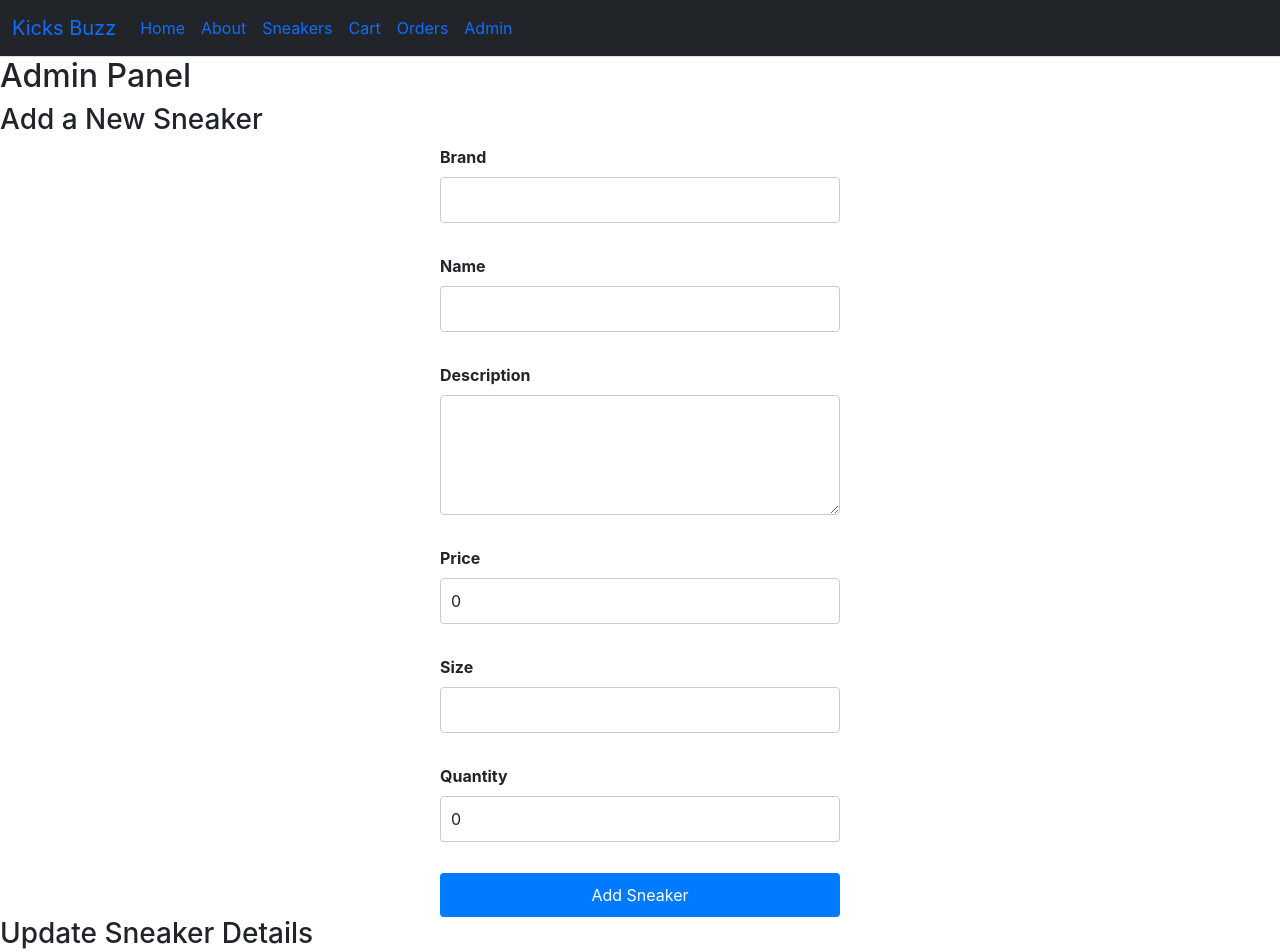
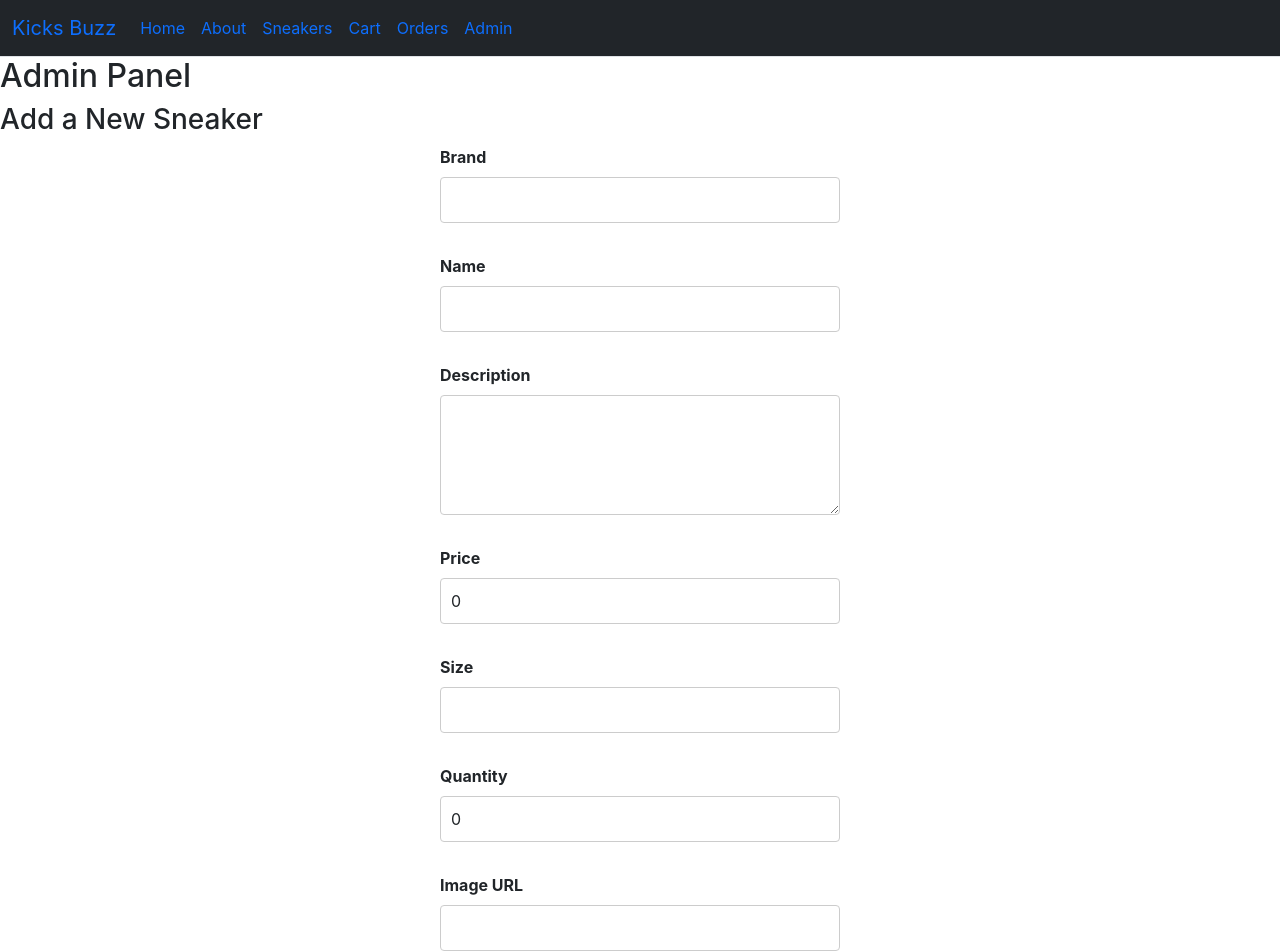
Before and after one commit to mark9559/Phase-2-Project, a React (Create React App) app in the folder sneaker-shop/: page /admin in a window 1280 px wide. Shown: the top 952 px of the page. Built offline with nearby package versions, Linux system fonts and the light colour scheme; data requests are answered from the project's data file.

Commit message:
Admin Side Updates

```diff
--- a/sneaker-shop/db.json
+++ b/sneaker-shop/db.json
@@ -402,7 +402,8 @@
       "price": 100,
       "size": "US 7,US 8,US 9,US10",
       "quantity": 15,
-      "id": 29
+      "id": 29,
+      "image": "https://www.converse.com/dw/image/v2/BCZC_PRD/on/demandware.static/-/Sites-cnv-master-catalog/default/dw246d3b73/images/e_08/568497C_E_08X1.jpg?sw=406"
     }
   ],
   "cart": [],
--- a/sneaker-shop/src/components/Admin.js
+++ b/sneaker-shop/src/components/Admin.js
@@ -10,6 +10,7 @@ const Admin = () => {
     price: 0,
     size: '',
     quantity: 0,
+    image: '',
   });
   const [selectedSneaker, setSelectedSneaker] = useState(null);
 
@@ -40,6 +41,8 @@ const Admin = () => {
           price: 0,
           size: '',
           quantity: 0,
+          image: '',
+
         });
       })
       .catch((error) => console.error('Error adding sneaker:', error));
@@ -98,6 +101,20 @@ const Admin = () => {
     <label htmlFor="quantity" className="form-label">Quantity</label>
     <input type="number" className="form-control" id="quantity" value={newSneaker.quantity} onChange={(e) => setNewSneaker({ ...newSneaker, quantity: parseInt(e.target.value) })} />
   </div>
+  <div className="mb-3">
+            <label htmlFor="image" className="form-label">
+              Image URL
+            </label>
+            <input
+              type="text"
+              className="form-control"
+              id="image"
+              value={newSneaker.image}
+              onChange={(e) =>
+                setNewSneaker({ ...newSneaker, image: e.target.value })
+              }
+            />
+          </div>
   <button type="button" onClick={handleAddSneaker}>Add Sneaker</button>
 </form>
       </div>
@@ -135,6 +152,20 @@ const Admin = () => {
             <label htmlFor="quantity" className="form-label">Quantity</label>
             <input type="number" className="form-control" id="quantity" value={selectedSneaker.quantity} onChange={(e) => setSelectedSneaker({ ...selectedSneaker, quantity: parseInt(e.target.value) })} />
           </div>
+          <div className="mb-3">
+              <label htmlFor="image" className="form-label">
+                Image URL
+              </label>
+              <input
+                type="text"
+                className="form-control"
+                id="image"
+                value={selectedSneaker.image}
+                onChange={(e) =>
+                  setSelectedSneaker({ ...selectedSneaker, image: e.target.value })
+                }
+              />
+            </div>
           <button type="button" onClick={handleUpdateSneaker}>Update Sneaker</button>
         </form>
         )}
```
